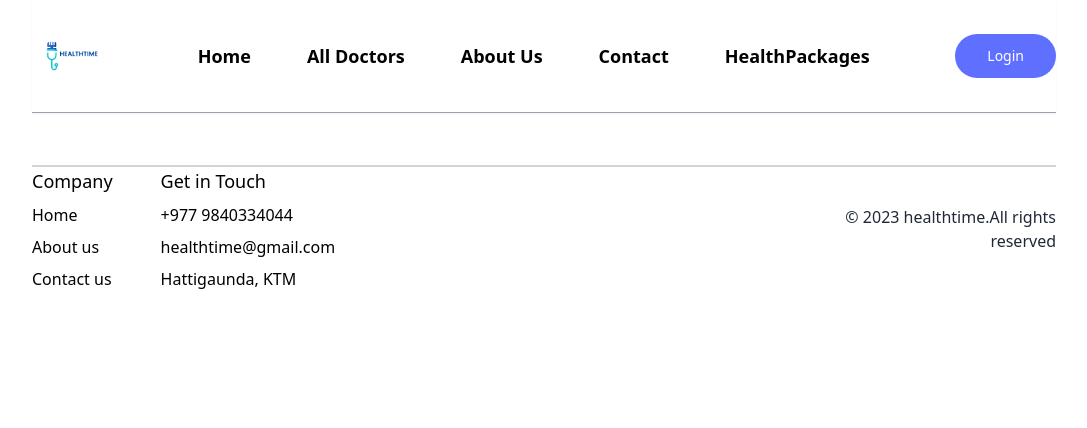
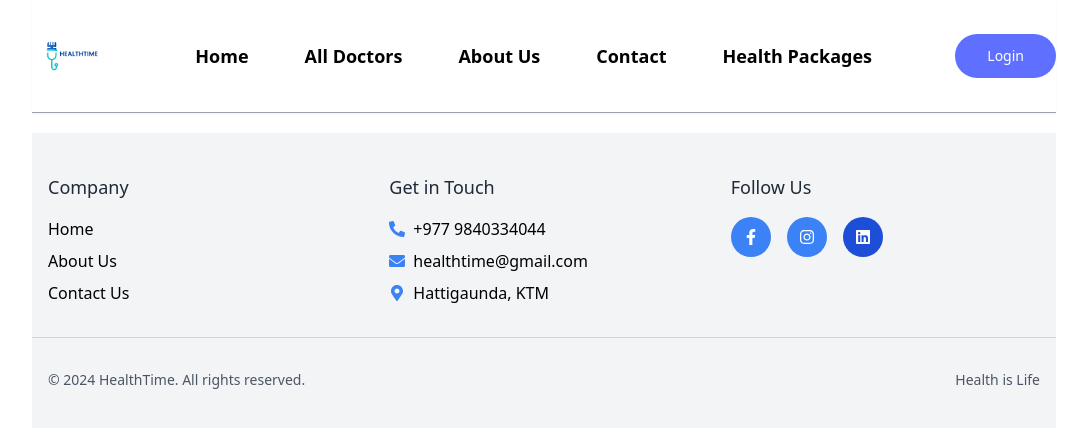
Before and after one commit to AayushBdrShahi/HospitalManagementSystem, a React (Vite) app: page /my-Profile in a window 1280 px wide. Shown: the top 428 px of the page, without its empty margins (96-1183 px from the left). Built offline with nearby package versions, Linux system fonts and the light colour scheme; no server answers.

Commit message:
Doctor Profile Appointments

```diff
--- a/src/App.jsx
+++ b/src/App.jsx
@@ -28,7 +28,7 @@ const App = () => {
         <Route path='/contact' element={<Contact/>}/>
         <Route path='/my-Profile' element={<MyProfile/>}/>
         <Route path='/my-appointments' element={<MyAppointments/>}/>
-        <Route path='/appointment/:docId' element={<Appointment/>}/>
+        <Route path='/appointments/:docId' element={<Appointment/>}/>
         <Route path ='/HealthPackages' element={<HealthPackages/>}/>
       </Routes>
       <Footer/>
--- a/src/components/Footer.jsx
+++ b/src/components/Footer.jsx
@@ -1,39 +1,90 @@
-import React from 'react'
+import { FaFacebookF, FaInstagram, FaLinkedin, FaPhoneAlt, FaEnvelope, FaMapMarkerAlt } from "react-icons/fa";
+import { Link } from "react-router-dom";
 
 const Footer = () => {
   return (
-    <footer className='py-8'>
-    <hr className="border-gray-300 w-full border-t-2 mx-auto" style={{ width: "100%" }} />
-
-   < div className='max-w-6xl mx-auto  flex flex-col gap-6'>
-    {/* Fotter bottom section */}
-    <div className='flex flex-col md:flex-row justify-between items-center gap-6'>
-    {/* Comapany and support */}
-    <div className='flex gap-12 flex-col md:flex-row w-full'>
-        <div className='flex flex-col space-y-2'>
-            <h4 className='font-medium text-lg'>Company</h4>
-            <p className='cursor-pointer hover:text-gray-600'>Home</p>
-            <p className='cursor-pointer hover:text-gray-600'>About us</p>
-            <p className='cursor-pointer hover:text-gray-600'>Contact us</p>
+    <footer className="py-10 bg-gray-100">
+      <div className="max-w-6xl mx-auto px-4 grid grid-cols-1 md:grid-cols-3 gap-8">
+        <div>
+          <h4 className="font-medium text-lg mb-4 text-gray-800">Company</h4>
+          <ul className="space-y-2">
+            <li>
+              <Link to="/" className="cursor-pointer hover:text-blue-500">
+                Home
+              </Link>
+            </li>
+            <li>
+              <Link to="/about" className="cursor-pointer hover:text-blue-500">
+                About Us
+              </Link>
+            </li>
+            <li>
+              <Link to="/contact" className="cursor-pointer hover:text-blue-500">
+                Contact Us
+              </Link>
+            </li>
+          </ul>
         </div>
 
-        <div className='flex flex-col space-y-2'>
-            <h4 className='font-medium text-lg'>Get in Touch</h4>
-            <p className='cursor-pointer hover:text-gray-600'>+977 9840334044</p>
-            <p className='cursor-pointer hover:text-gray-600'>healthtime@gmail.com</p>
-            <p className='cursor-pointer hover:text-gray-600'>Hattigaunda, KTM</p>
+        <div>
+          <h4 className="font-medium text-lg mb-4 text-gray-800">Get in Touch</h4>
+          <ul className="space-y-2">
+            <li className="flex items-center gap-2">
+              <FaPhoneAlt className="text-blue-500" />
+              <span>+977 9840334044</span>
+            </li>
+            <li className="flex items-center gap-2">
+              <FaEnvelope className="text-blue-500" />
+              <span>healthtime@gmail.com</span>
+            </li>
+            <li className="flex items-center gap-2">
+              <FaMapMarkerAlt className="text-blue-500" />
+              <span>Hattigaunda, KTM</span>
+            </li>
+          </ul>
         </div>
-    </div>
 
-    {/* Copyright */}
+        <div>
+          <h4 className="font-medium text-lg mb-4 text-gray-800">Follow Us</h4>
+          <div className="flex items-center space-x-4">
+            <a
+              href="https://www.facebook.com/your-page"
+              target="_blank"
+              rel="noopener noreferrer"
+              className="bg-blue-500 text-white p-3 rounded-full hover:bg-blue-600"
+            >
+              <FaFacebookF />
+            </a>
+            <a
+              href="https://www.instagram.com/your-handle"
+              target="_blank"
+              rel="noopener noreferrer"
+              className="bg-blue-500 text-white p-3 rounded-full hover:bg-blue-600"
+            >
+              <FaInstagram />
+            </a>
+            <a
+              href="https://www.linkedin.com/company/your-company"
+              target="_blank"
+              rel="noopener noreferrer"
+              className="bg-blue-700 text-white p-3 rounded-full hover:bg-blue-800"
+            >
+              <FaLinkedin />
+            </a>
+          </div>
+        </div>
+      </div>
 
-    <div className='md:text-right w-full md:w-auto'>
-        <p className='text-gray-800'>© 2023 healthtime.All rights reserved</p>
-    </div>
-    </div>
-    </div>
+      <hr className="border-gray-300 my-8" />
+
+      <div className="max-w-6xl mx-auto px-4 flex flex-col md:flex-row justify-between items-center">
+        <p className="text-gray-600 text-sm">
+          © 2024 HealthTime. All rights reserved.
+        </p>
+        <p className="text-gray-600 text-sm mt-4 md:mt-0">Health is Life</p>
+      </div>
     </footer>
-  )
-}
+  );
+};
 
-export default Footer
+export default Footer;
--- a/src/components/Navbar.jsx
+++ b/src/components/Navbar.jsx
@@ -1,14 +1,13 @@
 import React, { useContext, useState } from "react";
 import logo from "../assets/logo.png";
-import profile from "../assets/profile.png";
+import profile from "../assets/profile.png"; // Fallback image
 import { Link, NavLink, useNavigate } from "react-router-dom";
 import { useAppContext } from "../context/Appcontext";
 import { assets } from "../assets/assets";
 
 const Navbar = () => {
   const navigate = useNavigate();
-
-  const { token, setToken } = useAppContext();
+  const { token, setToken, userData } = useAppContext();
   const [showMenu, setShowMenu] = useState(false);
 
   const logout = () => {
@@ -17,12 +16,12 @@ const Navbar = () => {
   };
 
   return (
-    <div className="flex items-center justify-between text-sm py-4 mb-5 border-b border-b-gray-400 shadow-sm ">
+    <div className="flex items-center justify-between text-sm py-4 mb-5 border-b border-b-gray-400 shadow-sm">
       <img
         onClick={() => navigate("/")}
         className="w-20 h-auto cursor-pointer"
         src={logo}
-        alt=""
+        alt="Logo"
       />
 
       <ul className="hidden md:flex items-center space-x-14 list-none text-lg">
@@ -32,50 +31,54 @@ const Navbar = () => {
           </li>
         </NavLink>
         <NavLink to="/doctors">
-          <li className="py-1 hover:text-primary transform hover:scale-x-110 duration-300 font- font-semibold">
+          <li className="py-1 hover:text-primary transform hover:scale-x-110 duration-300 font-semibold">
             All Doctors
           </li>
         </NavLink>
         <NavLink to="/about">
-          <li className="py-1 hover:text-primary transform hover:scale-x-110 duration-300 font- font-semibold">
+          <li className="py-1 hover:text-primary transform hover:scale-x-110 duration-300 font-semibold">
             About Us
           </li>
         </NavLink>
         <NavLink to="/contact">
-          <li className="py-1 hover:text-primary transform hover:scale-x-110 duration-300 font- font-semibold">
+          <li className="py-1 hover:text-primary transform hover:scale-x-110 duration-300 font-semibold">
             Contact
           </li>
         </NavLink>
         <NavLink to="/HealthPackages">
-          <li className="py-1 hover:text-primary transform hover:scale-x-110 duration-300 font- font-semibold">
-            HealthPackages
+          <li className="py-1 hover:text-primary transform hover:scale-x-110 duration-300 font-semibold">
+            Health Packages
           </li>
         </NavLink>
       </ul>
+
       <div className="flex items-center gap-4">
         {token ? (
           <div className="flex items-center gap-2 cursor-pointer group relative">
-            <img className="w-10 rounded-full" src={profile} alt="" />
-
+            <img
+              className="w-10 rounded-full"
+              src={userData?.image || profile}
+              alt="Profile"
+            />
             <div className="absolute top-0 right-0 pt-14 text-base font-medium text-gray-600 z-20 hidden group-hover:block">
-              <div className="min-w-48 bg-stone-100 rounded  flex flex-col gap-4  p-4">
+              <div className="min-w-48 bg-stone-100 rounded flex flex-col gap-4 p-4">
                 <p
                   onClick={() => navigate("/my-profile")}
-                  className="hover:text-primary cursor-pointer "
+                  className="hover:text-primary cursor-pointer"
                 >
                   My Profile
                 </p>
                 <hr className="border-t-1 border-gray-500 w-full mt-2" />
                 <p
                   onClick={() => navigate("/my-appointments")}
-                  className="hover:text-primary cursor-pointer "
+                  className="hover:text-primary cursor-pointer"
                 >
                   My Appointments
                 </p>
                 <hr className="border-t-1 border-gray-500 w-full mt-2" />
                 <p
                   onClick={logout}
-                  className="hover:text-primary cursor-pointer "
+                  className="hover:text-primary cursor-pointer"
                 >
                   Logout
                 </p>
@@ -90,6 +93,7 @@ const Navbar = () => {
             Login
           </button>
         )}
+
         <img
           onClick={() => setShowMenu(true)}
           className="w-6 md:hidden cursor-pointer"
@@ -97,7 +101,7 @@ const Navbar = () => {
           alt="Menu Icon"
         />
 
-        {/* Mobile menu */}
+        {/* Mobile Menu */}
         <div
           className={`${
             showMenu ? "fixed w-full h-full" : "hidden"
@@ -140,7 +144,6 @@ const Navbar = () => {
             >
               Contact
             </NavLink>
-
             <NavLink
               to="/HealthPackages"
               onClick={() => setShowMenu(false)}
--- a/src/context/Appcontext.jsx
+++ b/src/context/Appcontext.jsx
@@ -13,6 +13,7 @@ export const AppContextProvider = ({ children }) => {
   );
   const [userData, setUserData] = useState(false);
 
+  // Load user profile data
   const loadUserProfileData = async () => {
     try {
       const { data } = await axios.get(backendUrl + "/api/user/get-profile", {
@@ -24,7 +25,7 @@ export const AppContextProvider = ({ children }) => {
         toast.error(data.message || "Failed to load user data.");
       }
     } catch (error) {
-      console.log(error);
+      console.error(error);
       toast.error(error.message);
     }
   };
@@ -62,6 +63,7 @@ export const AppContextProvider = ({ children }) => {
         userData,
         setUserData,
         loadUserProfileData,
+        getDoctorsData,
       }}
     >
       {children}
--- a/src/pages/Login.jsx
+++ b/src/pages/Login.jsx
@@ -1,4 +1,3 @@
-
 
 import React, { useContext, useEffect, useState } from "react";
 import { useAppContext} from "../context/Appcontext.jsx";
--- a/src/pages/MyProfile.jsx
+++ b/src/pages/MyProfile.jsx
@@ -29,7 +29,7 @@ const MyProfile = () => {
 
       if (data.success) {
         toast.success(data.message || "Profile Updated Successfully");
-        await loadUserProfileData();
+        await loadUserProfileData(); // Updates the userData in context
         setIsEdit(false);
         setImage(false);
       } else {
```
Also changed, not shown: src/pages/Appointment.jsx (+213 -5 lines), src/pages/Doctors.jsx (+16 -11 lines), src/pages/MyAppointments.jsx (+34 -8 lines).
